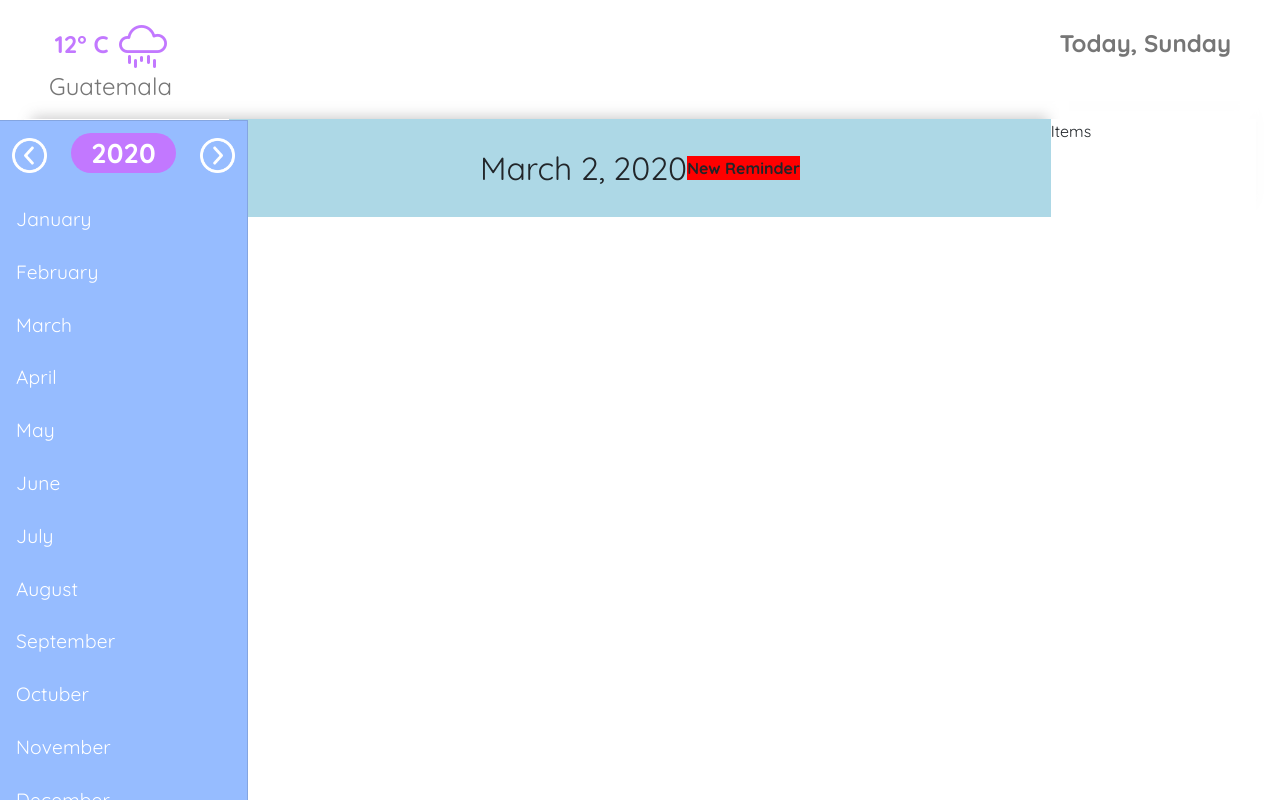
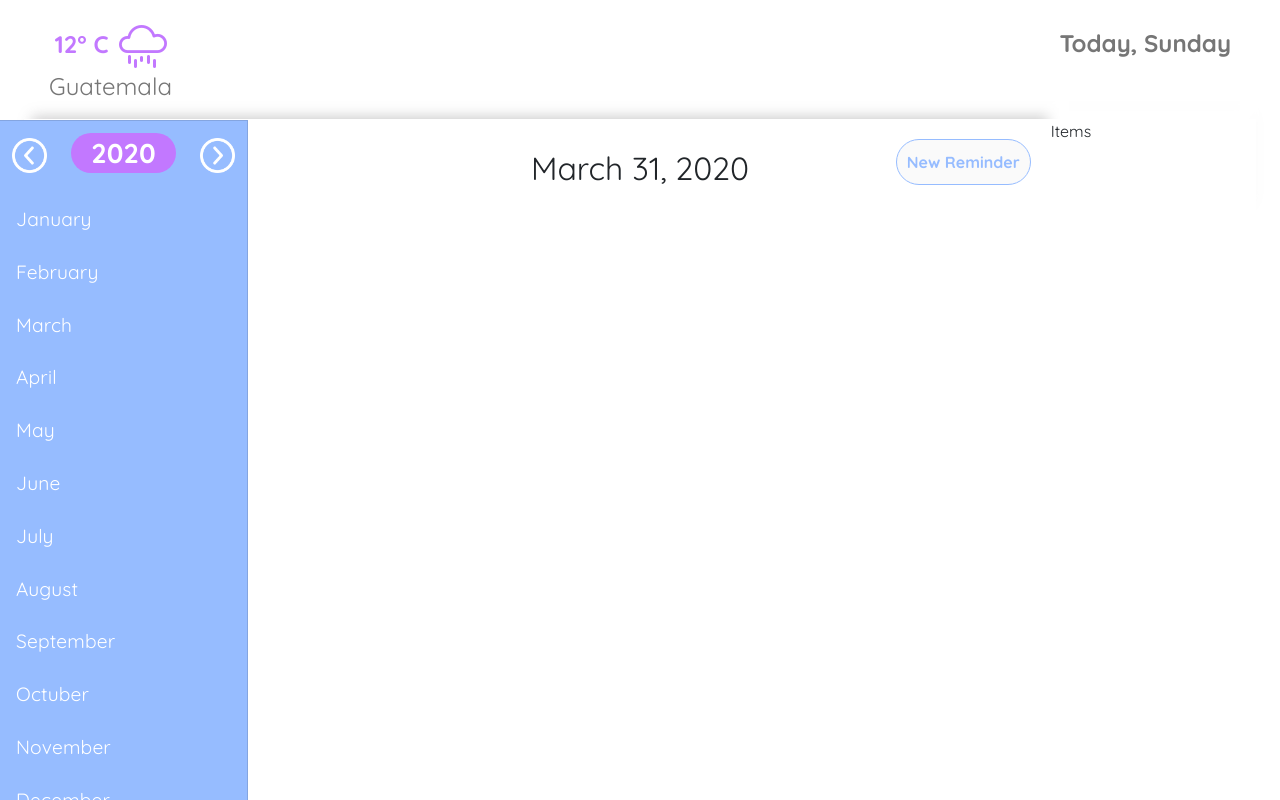
Before and after one commit to dagamo/reminder_app, a React (Create React App) app: page / in a window 1280 px wide. Both pictures are taken after a click on the element "31". Built offline with nearby package versions, Linux system fonts and the light colour scheme.

Commit message:
Create the modal for create a reminder

```diff
--- a/package.json
+++ b/package.json
@@ -3,17 +3,23 @@
   "version": "0.1.0",
   "private": true,
   "dependencies": {
+    "@date-io/date-fns": "^2.5.0",
+    "@date-io/moment": "^1.3.13",
     "@material-ui/core": "^4.9.7",
     "@material-ui/icons": "^4.9.1",
+    "@material-ui/pickers": "^3.2.10",
     "@stripe/react-stripe-js": "^1.1.0",
     "@stripe/stripe-js": "^1.2.0",
     "@testing-library/jest-dom": "^4.2.4",
     "@testing-library/react": "^9.3.2",
     "@testing-library/user-event": "^7.1.2",
     "bootstrap": "^4.4.1",
+    "date-fns": "^2.0.0-beta.5",
+    "i": "^0.3.6",
     "lodash": "^4.17.15",
     "materialize-css": "^1.0.0-rc.2",
     "moment": "^2.24.0",
+    "npm": "^6.14.4",
     "react": "^16.13.0",
     "react-dom": "^16.13.0",
     "react-icons": "^3.9.0",
--- a/src/components/reminders/header.js
+++ b/src/components/reminders/header.js
@@ -3,13 +3,14 @@ import { Grid, Box } from '@material-ui/core';
 import moment from 'moment';
 
 const reminderHeader = (props) => {
-	const { date } = props;
-	const monthString = moment(date).format('MMMM d, YYYY');
+	const { date, setOpen } = props;
+  const monthString = moment(date, 'YYYY-MM-DD').format('MMMM DD, YYYY');
+
 	return (
 		<Grid item md={12}>
 			<Grid item md={12} className="calendarHeader">
 				<Box component="span">{monthString}</Box>
-        <Box className="button-create"> New Reminder</Box>
+        <Box className="button-create" onClick={()=>setOpen(true)}> New Reminder</Box>
 			</Grid>
 		</Grid>
 	);
--- a/src/components/reminders/index.js
+++ b/src/components/reminders/index.js
@@ -1,15 +1,19 @@
-import React from 'react';
+import React, { useState } from 'react';
 import { connect } from 'react-redux';
 import { Box } from '@material-ui/core';
 //styles
 import './../../styles/ui/reminder.css';
+//components
 import Header from './header';
+import ReminderModal from './reminderModal/index';
 
 const Reminders = (props) => {
-	const { date } = props;
+	const { date, onClick } = props;
+	const [ openModal, setOpen ] = useState(false);
 	return (
-		<Box onClick={() => props.onClick()}>
-			<Header date={date} />
+		<Box>
+			<ReminderModal open={openModal} setOpen={setOpen} date={date} />
+			<Header date={date} setOpen={setOpen} />
 		</Box>
 	);
 };
--- /dev/null
+++ b/src/components/reminders/reminderModal/index.js
@@ -0,0 +1,93 @@
+import React, { useState, forwardRef } from 'react';
+import {
+	Button,
+	Dialog,
+	DialogActions,
+	TextField,
+	DialogContent,
+	DialogTitle,
+	Slide,
+	TextareaAutosize
+} from '@material-ui/core';
+import moment from 'moment';
+import MomentUtils from '@date-io/moment';
+import { KeyboardTimePicker, MuiPickersUtilsProvider } from '@material-ui/pickers';
+import { NotificationManager } from 'react-notifications';
+
+const Transition = forwardRef(function Transition(props, ref) {
+	return <Slide direction="up" ref={ref} {...props} />;
+});
+
+export default function AlertDialogSlide(props) {
+	const { open, setOpen, date } = props;
+	const [ selectedDate, setSelectedDate ] = useState(new Date(moment(date).format('YYYY-MM-DDTHH:mm:ss')));
+	const [ reminder, setReminder ] = useState('');
+	const [ city, setCity ] = useState('');
+
+	const handleDateChange = (date) => {
+		console.log('date', date);
+		setSelectedDate(date);
+	};
+
+	const handleReminerChange = (text) => {
+		if (text.length < 31) {
+			return setReminder(text);
+		}
+		return NotificationManager.warning('The limit of characteres is 30');
+	};
+
+	return (
+		<div>
+			<Dialog
+				open={open}
+				TransitionComponent={Transition}
+				keepMounted
+				onClose={() => setOpen(false)}
+				aria-labelledby="alert-dialog-slide-title"
+				aria-describedby="alert-dialog-slide-description"
+			>
+				<DialogTitle id="alert-dialog-slide-title">{'Create a Reminer'}</DialogTitle>
+				<DialogContent>
+					<MuiPickersUtilsProvider utils={MomentUtils}>
+						<KeyboardTimePicker
+							margin="normal"
+							id="time-picker"
+							label="Add the reminder time"
+							value={selectedDate}
+							onChange={handleDateChange}
+							KeyboardButtonProps={{
+								'aria-label': 'change time'
+							}}
+						/>
+					</MuiPickersUtilsProvider>
+					<TextareaAutosize
+						aria-label="maximum height"
+						style={{ width: '100%', height: 200 }}
+						placeholder="Enter your reminder"
+						value={reminder}
+						onChange={({ target: { value } }) => {
+							handleReminerChange(value);
+						}}
+					/>
+					<TextField
+						autoFocus
+						margin="dense"
+						id="name"
+						label="City"
+						type="text"
+						fullWidth
+						onChange={({ target: { value } }) => setCity(value)}
+					/>
+				</DialogContent>
+				<DialogActions>
+					<Button onClick={() => setOpen(false)} color="primary">
+						Save
+					</Button>
+					<Button onClick={() => setOpen(false)} color="primary">
+						Cancel
+					</Button>
+				</DialogActions>
+			</Dialog>
+		</div>
+	);
+}
--- a/src/containers/index.js
+++ b/src/containers/index.js
@@ -1,6 +1,7 @@
 import React, { useState, useCallback } from 'react';
 import { useTransition, animated } from 'react-spring';
 import { Box, Container, Grid } from '@material-ui/core';
+import { NotificationContainer } from 'react-notifications';
 //styles
 import './../styles/base/layout.css';
 import Header from './../components/header/index';
@@ -11,12 +12,12 @@ import Reminder from './../components/reminders/index';
 const pages = [
 	({ style, onClick }) => (
 		<animated.div style={{ ...style }}>
-			<Calendar onClick={onClick}/>
+			<Calendar onClick={onClick} />
 		</animated.div>
 	),
 	({ style, onClick }) => (
-		<animated.div style={{ ...style, background: 'lightblue' }}>
-			<Reminder onClick={onClick}/>
+		<animated.div style={{ ...style }}>
+			<Reminder onClick={onClick} />
 		</animated.div>
 	)
 ];
@@ -48,6 +49,7 @@ const Index = () => {
 					Items
 				</Grid>
 			</Grid>
+			<NotificationContainer />
 		</Container>
 	);
 };
--- a/src/styles/ui/reminder.css
+++ b/src/styles/ui/reminder.css
@@ -1,5 +1,13 @@
-.button-create{
-  background-color: red;
-  font-size: 1rem;
-  font-weight: bold;
+.button-create {
+	font-size: 1rem;
+	font-weight: bold;
+	color: var(--blue_ligth);
+	padding: 10px;
+	border: 1px solid var(--blue_ligth);
+	border-radius: 25px;
+	cursor: pointer;
+	position: absolute;
+	right: 20px;
+	top: 20px;
+	background-color: #fafafa;
 }
```
Also changed, not shown: 1 other file (tests, documents, lock files or other folders).
